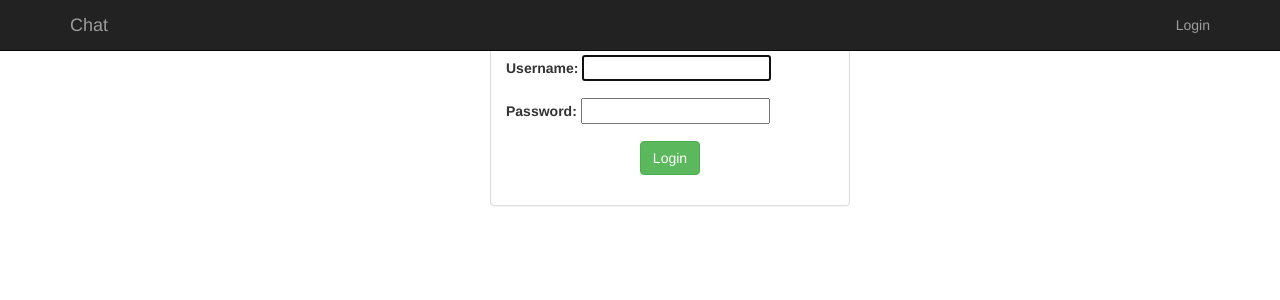
After one commit to aleksww/chat, a Django app: page /login/ in a window 1280 px wide. The commit adds this page. Shown: the top 300 px of the page. Run offline with Django 3.2, Linux system fonts and the light colour scheme; some libraries are stand-ins or nearby versions.

Commit message:
Added login and logout

```diff
--- a/chat/settings.py
+++ b/chat/settings.py
@@ -118,3 +118,9 @@ USE_TZ = True
 # https://docs.djangoproject.com/en/1.10/howto/static-files/
 
 STATIC_URL = '/static/'
+
+STATICFILES_DIRS = [
+    os.path.join(BASE_DIR, 'static'),
+]
+
+LOGIN_REDIRECT_URL = '/'
--- a/chat/urls.py
+++ b/chat/urls.py
@@ -16,9 +16,22 @@ Including another URLconf
 from django.conf.urls import url
 from django.contrib import admin
 from django.views.generic import TemplateView
+from django.contrib.auth import views
+
+from .forms import LoginForm
 
 
 urlpatterns = [
     url(r'^admin/', admin.site.urls),
-    url(r'^$', TemplateView.as_view(template_name='index.html')),
+    url(r'^$', TemplateView.as_view(template_name='index.html'), name="home"),
+    url(r'^login/$',
+        views.login,
+        {'template_name': 'registration/login.html',
+         'authentication_form': LoginForm,
+         'redirect_authenticated_user': True},
+        name="login"),
+    url(r'^logout/$',
+        views.logout,
+        {'next_page': 'login'},
+        name="logout"),
 ]
--- a/templates/index.html
+++ b/templates/index.html
@@ -3,9 +3,17 @@
   <head>
     <meta charset="utf-8">
     <meta http-equiv="x-ua-compatible" content="ie=edge">
-    <link rel="stylesheet" href="https://maxcdn.bootstrapcdn.com/bootstrap/3.3.6/css/bootstrap.min.css" integrity="sha384-1q8mTJOASx8j1Au+a5WDVnPi2lkFfwwEAa8hDDdjZlpLegxhjVME1fgjWPGmkzs7" crossorigin="anonymous">
+    <!-- Latest compiled and minified CSS -->
+    <link rel="stylesheet" href="https://maxcdn.bootstrapcdn.com/bootstrap/3.3.7/css/bootstrap.min.css" integrity="sha384-BVYiiSIFeK1dGmJRAkycuHAHRg32OmUcww7on3RYdg4Va+PmSTsz/K68vbdEjh4u" crossorigin="anonymous">
   </head>
   <body>
-    {% block main %}{% endblock %}
+      <div class="container">
+        {% include "navbar.html" %}
+        <div class="container">
+             {% block content %}{% endblock %}
+        </div>
+    </div>
+    <!-- Latest compiled and minified JavaScript -->
+    <script src="https://maxcdn.bootstrapcdn.com/bootstrap/3.3.7/js/bootstrap.min.js" integrity="sha384-Tc5IQib027qvyjSMfHjOMaLkfuWVxZxUPnCJA7l2mCWNIpG9mGCD8wGNIcPD7Txa" crossorigin="anonymous"></script>
   </body>
 </html>
--- /dev/null
+++ b/templates/navbar.html
@@ -0,0 +1,27 @@
+{% load i18n %}
+<nav class="navbar navbar-inverse navbar-fixed-top" role="navigation">
+      <div class="container">
+        <div class="navbar-header">
+          <button type="button" class="navbar-toggle collapsed" data-toggle="collapse" data-target="#navbar" aria-expanded="false" aria-controls="navbar">
+            <span class="sr-only">Toggle navigation</span>
+            <span class="icon-bar"></span>
+            <span class="icon-bar"></span>
+            <span class="icon-bar"></span>
+          </button>
+          <a class="navbar-brand" href="{% url 'home' %}">{% trans 'Chat' %}</a>
+        </div>
+        <div id="navbar" class="navbar-collapse collapse">
+          <ul class="nav navbar-nav">
+
+          </ul>
+          <ul class="nav navbar-nav navbar-right">
+            {% if request.user.is_authenticated %}
+            <li><a href="#">{{ request.user }}</a></li>
+            <li><a href="{% url 'logout' %}">{% trans 'Logout' %}</a></li>
+            {% else %}
+            <li><a href="{% url 'login' %}">{% trans 'Login' %}</a></li>
+            {% endif %}
+          </ul>
+        </div><!--/.navbar-collapse -->
+      </div>
+</nav>
--- /dev/null
+++ b/templates/registration/login.html
@@ -0,0 +1,71 @@
+{% extends 'index.html' %}
+{% load i18n %}
+
+{% block content %}
+
+{% if next %}
+    {% if user.is_authenticated %}
+       <p>
+        {% blocktrans trimmed %}
+            You are authenticated as {{ user.username }}, but are not authorized to
+            access this page. Would you like to login to a different account?
+        {% endblocktrans %}
+        </p>
+    {% else %}
+        <p>Please login to see this page.</p>
+    {% endif %}
+{% endif %}
+
+<div class="container">
+    <div class="row">
+        <div class="col-md-4 col-md-offset-4">
+            <div class="login-panel panel panel-default">
+                <div class="panel-heading">
+                    <h3 class="panel-title">{% trans 'Chat' %}</h3>
+                </div>
+                <div class="panel-body">
+                    <form method="post" action="">{% csrf_token %}
+                        {% if form.non_field_errors %}
+                             <div class="form-group has-warning">
+                              {% for error in form.non_field_errors %}
+                             <p class="errornote">
+                                {{ error }}
+                              </p>
+                             {% endfor %}
+                                 </div>
+                        {% endif %}
+                        <div class="form-group">
+                            {{ form.username.errors }}
+                            {{ form.username.label_tag }} {{ form.username }}
+                        </div>
+                        <div class="form-group">
+                            {{ form.password.errors }}
+                            {{ form.password.label_tag }} {{ form.password }}
+                            <input type="hidden" name="next" value="{{ next }}" />
+                        </div>
+                        <div class="form-group">
+                            <center>
+                                <input class="btn btn-success" type="submit" value="{% trans 'Login' %}">
+                            </center>
+                        </div>
+                    </form>
+                </div>
+            </div>
+        </div>
+    </div>
+</div>
+
+{% endblock %}
+
+{% block javascript %}
+
+
+
+{% if not request.user.is_authenticated %}
+<script>
+   $("ul.nav.navbar-nav.navbar-right").css("display","none");
+</script>
+{% endif %}
+
+
+{% endblock %}
```
Also changed, not shown: chat/forms.py (added, +23 -0 lines).
